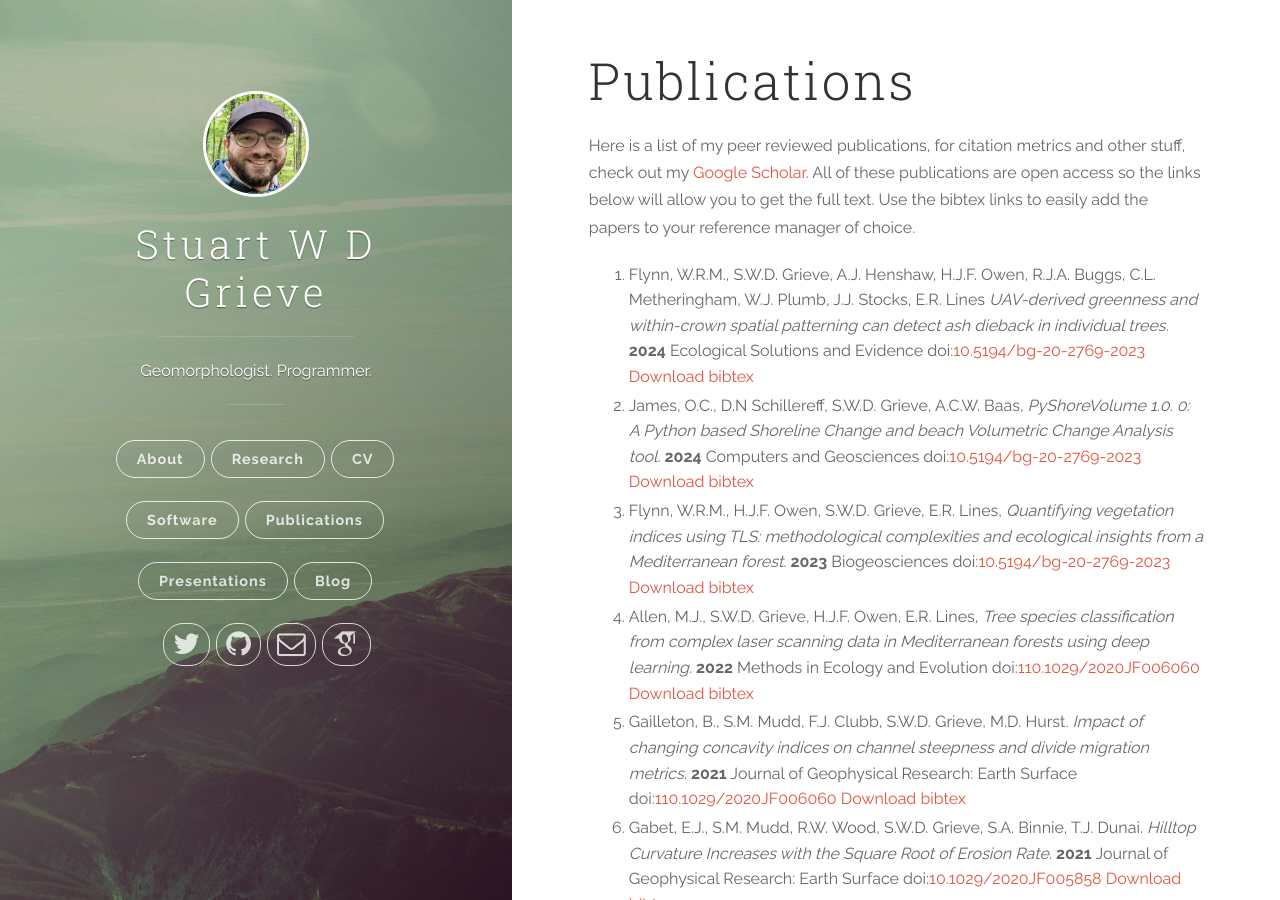
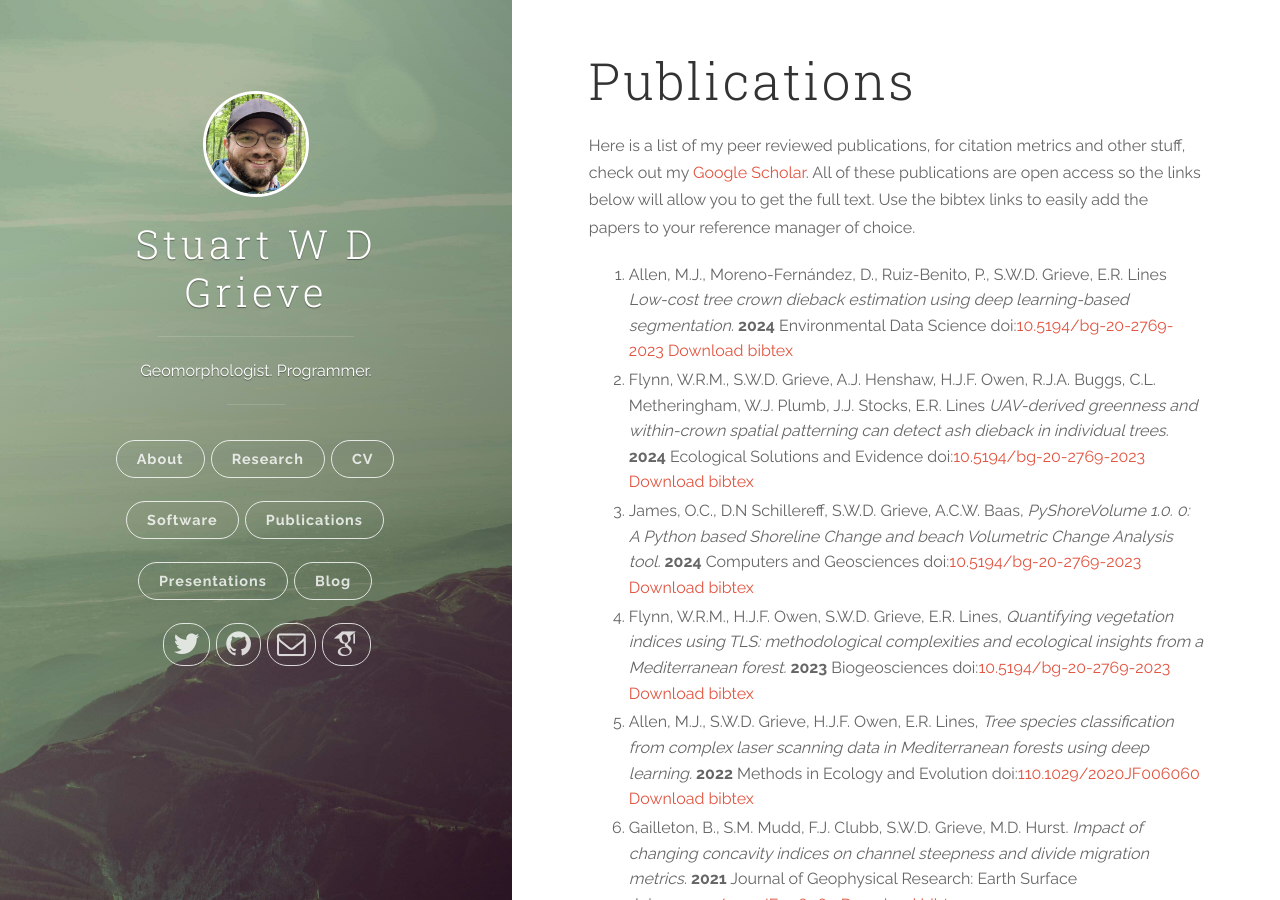
Before and after one commit to sgrieve/sgrieve.github.io, a Jekyll site: the page built from pubs.md, in a window 1280 px wide and 900 px high. Built offline with Jekyll 4.4.1, drawn with Linux system fonts in a browser that asks for light colours; nearby versions of some CDN libraries; some web fonts are replaced.

Commit message:
adding matts paper

```diff
--- a/pubs.md
+++ b/pubs.md
@@ -6,6 +6,7 @@ permalink: pubs/
 
 Here is a list of my peer reviewed publications, for citation metrics and other stuff, check out my [Google Scholar](https://scholar.google.co.uk/citations?user=VwQbAzQAAAAJ&hl=en). All of these publications are open access so the links below will allow you to get the full text. Use the bibtex links to easily add the papers to your reference manager of choice.
 
+1. Allen, M.J., Moreno-Fernández, D., Ruiz-Benito, P., S.W.D. Grieve, E.R. Lines *Low-cost tree crown dieback estimation using deep learning-based segmentation.* **2024** Environmental Data Science doi:[10.5194/bg-20-2769-2023](https://doi.org/10.1017/eds.2024.16) [Download bibtex](http://www.doi2bib.org/bib/10.1017/eds.2024.16)
 1. Flynn, W.R.M., S.W.D. Grieve, A.J. Henshaw, H.J.F. Owen, R.J.A. Buggs, C.L. Metheringham, W.J. Plumb, J.J. Stocks, E.R. Lines *UAV-derived greenness and within-crown spatial patterning can detect ash dieback in individual trees.* **2024** Ecological Solutions and Evidence doi:[10.5194/bg-20-2769-2023](https://doi.org/10.1002/2688-8319.12343) [Download bibtex](http://www.doi2bib.org/bib/10.1002/2688-8319.12343)
 1. James, O.C., D.N Schillereff, S.W.D. Grieve, A.C.W. Baas, *PyShoreVolume 1.0. 0: A Python based Shoreline Change and beach Volumetric Change Analysis tool.* **2024** Computers and Geosciences doi:[10.5194/bg-20-2769-2023](https://doi.org/10.1016/j.cageo.2024.105591) [Download bibtex](http://www.doi2bib.org/bib/10.1016/j.cageo.2024.105591)
 1. Flynn, W.R.M., H.J.F. Owen, S.W.D. Grieve, E.R. Lines, *Quantifying vegetation indices using TLS: methodological complexities and ecological insights from a Mediterranean forest.* **2023** Biogeosciences doi:[10.5194/bg-20-2769-2023](https://doi.org/10.5194/bg-20-2769-2023) [Download bibtex](http://www.doi2bib.org/bib/10.5194/bg-20-2769-2023)
```
